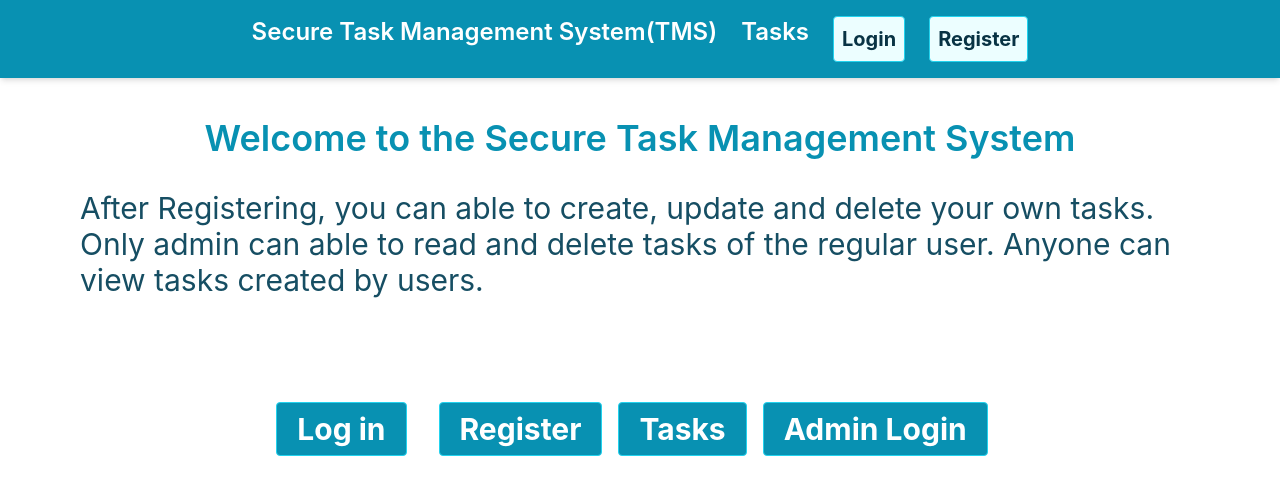
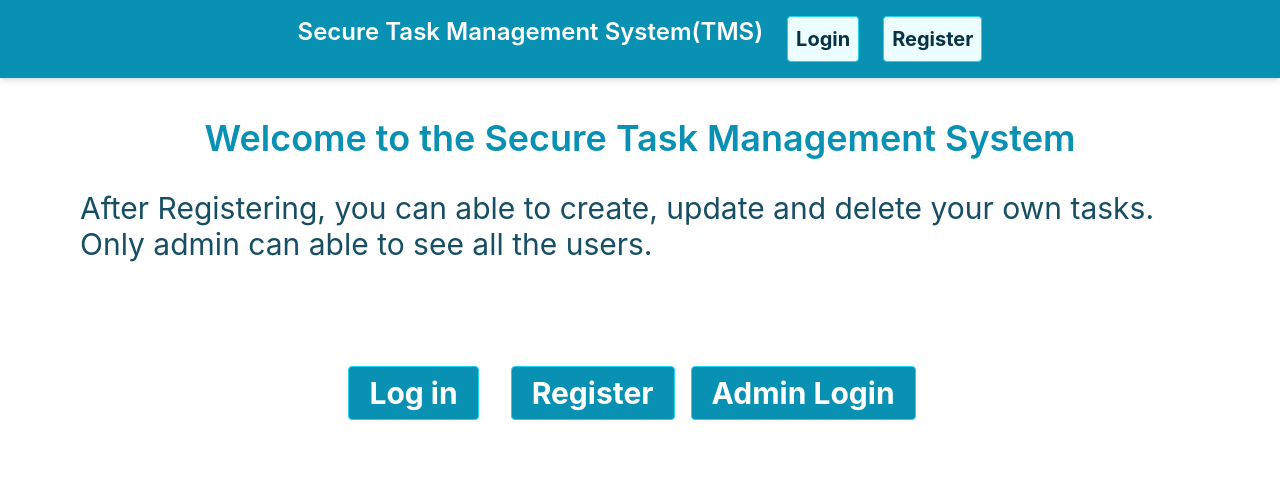
Before and after one commit to mihadcse/Secure_Task_Management_System, a React (Create React App) app in the folder frontend_tms/: page / in a window 1280 px wide. Shown: the top 494 px of the page. Built offline with nearby package versions, Linux system fonts and the light colour scheme.

Commit message:
Navbar.js and Home.js updated according to the requirements

```diff
--- a/frontend_tms/src/components/Navbar.js
+++ b/frontend_tms/src/components/Navbar.js
@@ -8,9 +8,6 @@ const Navbar = () => {
             <ul className="flex justify-center space-x-6 text-white font-semibold">
                 <li>
                     <Link to="/" className="hover:text-cyan-950 text-2xl">Secure Task Management System(TMS)</Link>
-                </li>
-                <li>
-                    <Link to="/tasks" className="hover:text-cyan-950 text-2xl">Tasks</Link>
                 </li>
                 <Link to="/login" className='py-2 px-2 border text-xl  border-cyan-400 rounded bg-cyan-50 text-cyan-950 font-bold
                      hover:bg-cyan-900 hover:border-cyan-800 hover:text-white'>Login</Link>
--- a/frontend_tms/src/pages/Home.js
+++ b/frontend_tms/src/pages/Home.js
@@ -7,7 +7,7 @@ const Home = () => {
             <h1 className='flex justify-center mb-2 mt-10 space-x-4 font-semibold text-4xl text-cyan-600'>Welcome to the Secure Task Management System</h1>
             <br/>
             <p className='flex justify-center ml-20 mr-20 text-cyan-900 space-x-4 text-3xl'>After Registering, you can able to create, update and delete your own tasks.
-                 Only admin can able to read and delete tasks of the regular user. Anyone can view tasks created by users.</p>
+                 Only admin can able to see all the users.</p>
             <br/>
             <div className='flex justify-center space-x-4 mt-10 mr-4'>
                 <Link to="/login"
@@ -18,10 +18,7 @@ const Home = () => {
                     className='py-2 px-5 border text-3xl mt-10 mr-4 border-cyan-400 rounded bg-cyan-600 text-white font-bold hover:bg-cyan-900 hover:border-cyan-800'>
                     Register
                 </Link>
-                <Link to="/tasks"
-                    className='py-2 px-5 border text-3xl mt-10 mr-4 border-cyan-400 rounded bg-cyan-600 text-white font-bold hover:bg-cyan-900 hover:border-cyan-800'>
-                    Tasks
-                </Link>
+
                 <Link to="/admin"
                     className='py-2 px-5 border text-3xl mt-10 mr-4 border-cyan-400 rounded bg-cyan-600 text-white font-bold hover:bg-cyan-900 hover:border-cyan-800'>
                     Admin Login
```
